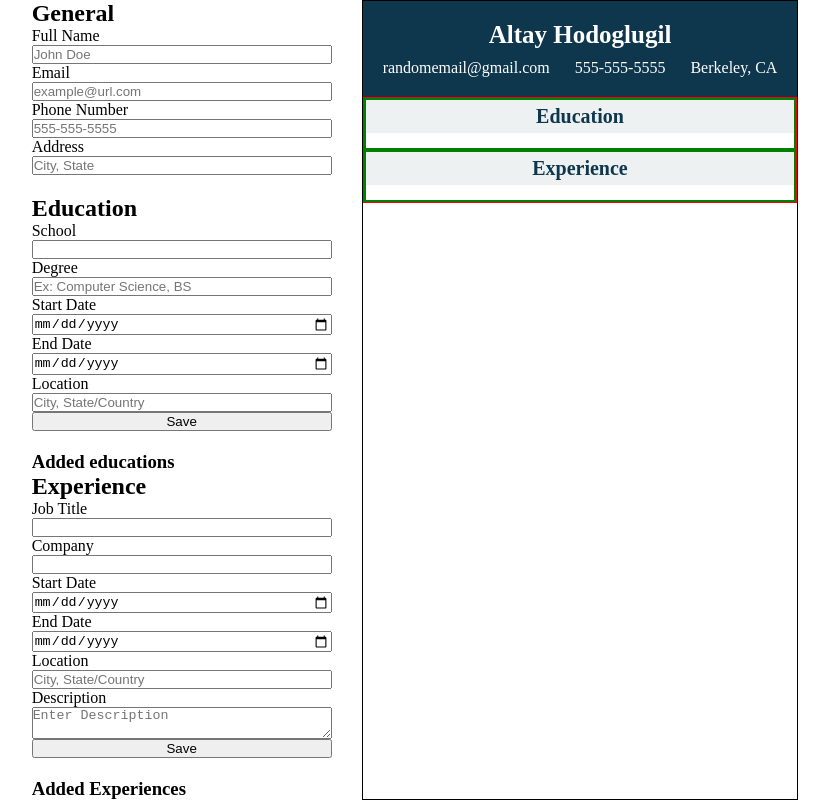
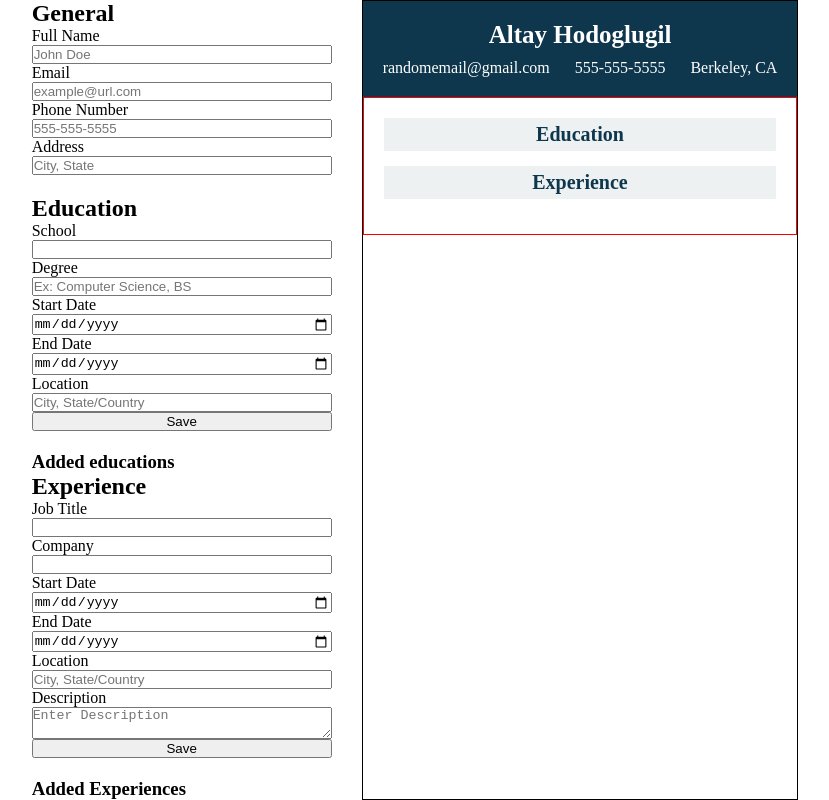
Before and after one commit to AltayHodo/odin-cv-application, a React (Vite) app: page / in a window 1280 px wide. Shown: the whole page, without its empty margins (225-1054 px from the left). Built offline with nearby package versions, Linux system fonts and the light colour scheme.

Commit message:
update styles

```diff
--- a/src/components/ResumeBuilder.jsx
+++ b/src/components/ResumeBuilder.jsx
@@ -59,9 +59,9 @@ function ResumeBuilder() {
           </div>
           <div className="experience-info">
             <div className="experience-title">Experience</div>
+            <div className="experience-content">
               {experienceInfo.map((exp, index) => (
                 <div key={index} className="experience-entry">
-                <div className="experience-content">
                     <div className="left">
                       <div className="date">
                         <span>{exp.startDate}</span>
@@ -75,8 +75,8 @@ function ResumeBuilder() {
                       <div className="description">{exp.description}</div>
                     </div>
                 </div>
+              ))}
             </div>
-            ))}
           </div>
         </div>
       </div>
--- a/src/style.css
+++ b/src/style.css
@@ -57,17 +57,17 @@
   border: 1px solid red;
   display: flex;
   flex-direction: column;
+  padding: 20px;
+
   /* align-items: center; */
 }
 
-.resume-main-content > div {
-  border: 2px solid green;
-}
 
 .education-entry,
-.experience-content {
+.experience-entry {
   display: flex;
   gap: 20px;
+  margin-bottom: 20px;
 }
 
 .education-title,
```
Lines whose indentation alone changed are shown as unchanged.
